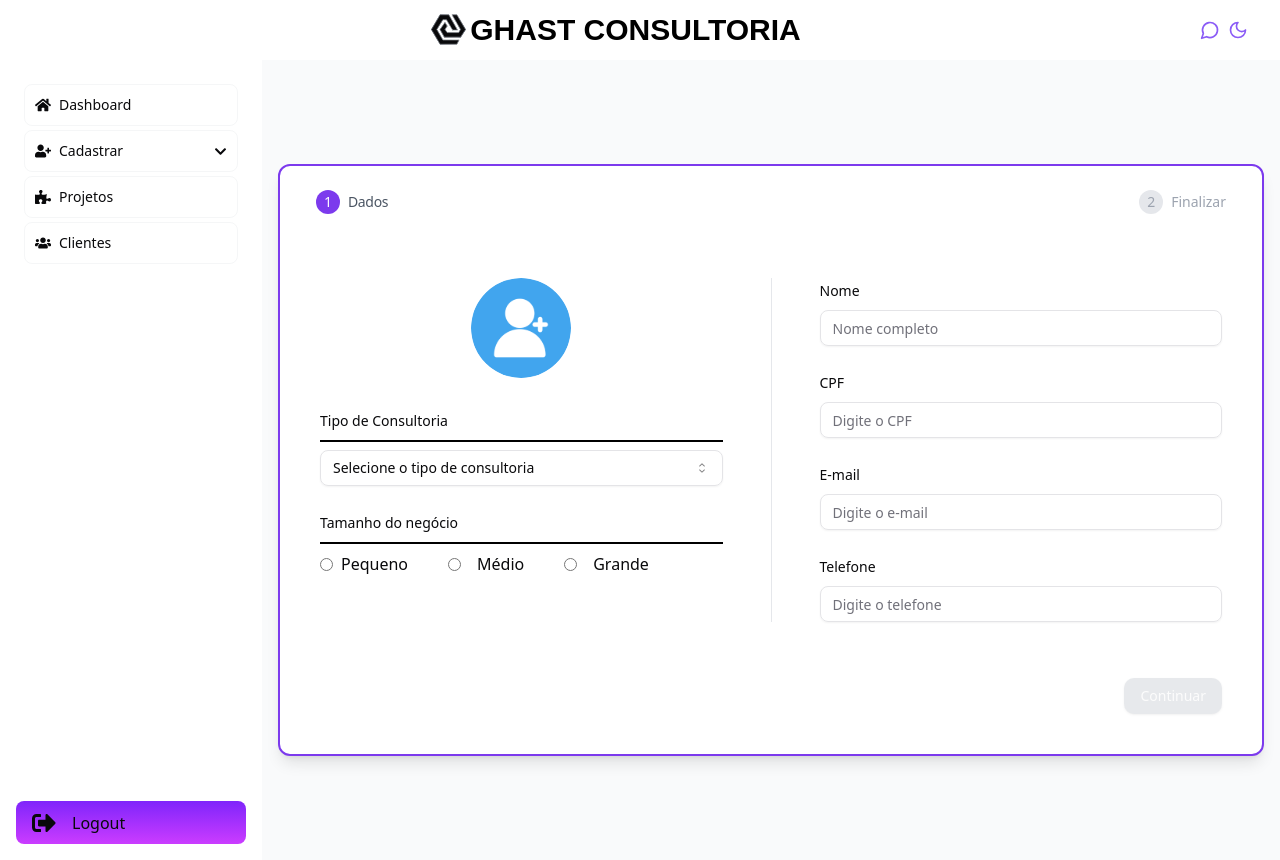
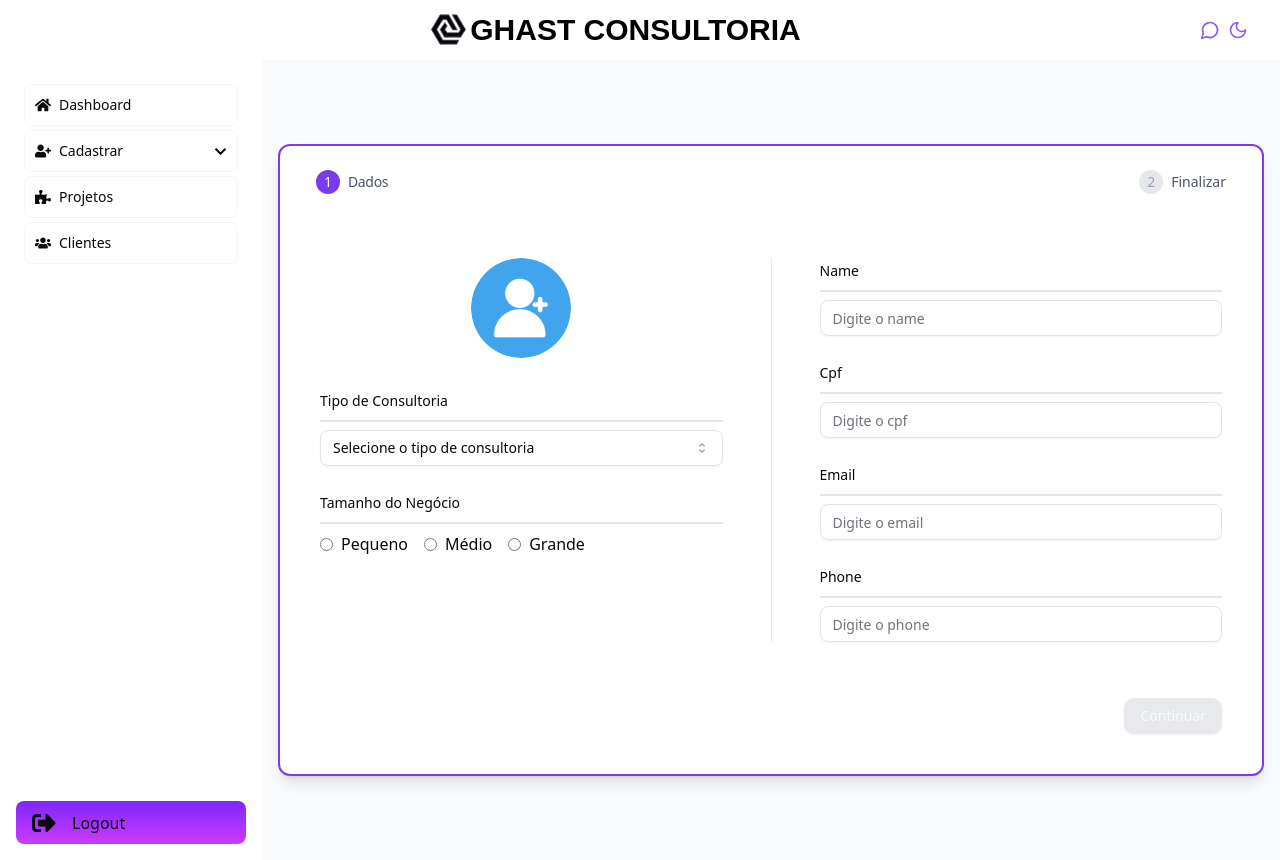
Before and after one commit to Adryanrr/ConsultancyManagement, a Next.js app in the folder ghast/: page /dashboard/cadastrar/consultor in a window 1280 px wide. Built offline with nearby package versions, Linux system fonts and the light colour scheme; a web font is replaced by a local one.

Commit message:
consultores cadastrados no back

```diff
--- a/ghast/src/app/dashboard/cadastrar/consultor/page.tsx
+++ b/ghast/src/app/dashboard/cadastrar/consultor/page.tsx
@@ -21,9 +21,19 @@
   SelectValue,
 } from "@/components/ui/select";
 
+// Tipos para os campos de formulário
+interface Consultor {
+  name: string;
+  cpf: string;
+  email: string;
+  phone: string;
+  type: string;
+  size: string;
+}
+
 export default function CadastrarConsultor() {
   const [step, setStep] = useState(1);
-  const [formData, setFormData] = useState({
+  const [formData, setFormData] = useState<Consultor>({
     name: "",
     cpf: "",
     email: "",
@@ -32,6 +42,12 @@
     size: "",
   });
   const [selectedImage, setSelectedImage] = useState<string | null>(null);
+  const [notification, setNotification] = useState<{
+    message: string;
+    type: "success" | "error";
+  } | null>(null);
+
+  const API_BASE_URL = "http://localhost:8080/consultores";
 
   const handleImageChange = (event: ChangeEvent<HTMLInputElement>) => {
     const file = event.target.files?.[0];
@@ -42,11 +58,16 @@
 
   const handleInputChange = (e: React.ChangeEvent<HTMLInputElement>) => {
     const { id, value } = e.target;
-    setFormData((prev) => ({ ...prev, [id]: value }));
+    if (id in formData) {
+      setFormData((prev) => ({
+        ...prev,
+        [id]: value,
+      }));
+    }
   };
 
-  const handleSelectChange = (value: string) => {
-    setFormData((prev) => ({ ...prev, type: value }));
+  const handleSelectChange = (value: string, field: keyof Consultor) => {
+    setFormData((prev) => ({ ...prev, [field]: value }));
   };
 
   const isStepOneComplete = () => {
@@ -63,21 +84,61 @@
     setStep(1);
   };
 
-  const handleSubmit = (e: React.FormEvent) => {
+  const handleSubmit = async (e: React.FormEvent) => {
     e.preventDefault();
-    if (isStepOneComplete()) {
-      console.log("Form submitted:", formData);
+    try {
+      const response = await fetch(API_BASE_URL, {
+        method: "POST",
+        headers: {
+          "Content-Type": "application/json",
+        },
+        body: JSON.stringify({
+          nome: formData.name,
+          cpf: formData.cpf,
+          email: formData.email,
+          telefone: formData.phone,
+          especializacao: formData.type,
+          tamanhoNegocio: formData.size.toUpperCase(),
+        }),
+      });
+
+      if (!response.ok) {
+        const errorData = await response.json();
+        throw new Error(errorData.message || "Erro ao cadastrar consultor");
+      }
+
+      showNotification("Consultor cadastrado com sucesso!", "success");
+      setFormData({
+        name: "",
+        cpf: "",
+        email: "",
+        phone: "",
+        type: "",
+        size: "",
+      });
+      setStep(1);
+    } catch (err: any) {
+      showNotification(err.message || "Erro inesperado", "error");
     }
   };
 
-  if (step === 2) {
+  const showNotification = (message: string, type: "success" | "error") => {
+    setNotification({ message, type });
+    setTimeout(() => setNotification(null), 5000);
+  };
+
   return (
     <div className="min-h-screen w-full p-4 flex items-center justify-center bg-gray-50 dark:bg-darkMain">
       <Card className="w-full max-w-7xl bg-white dark:bg-darkSecond shadow-lg border-[#7C3AED] border-2">
         <CardHeader className="space-y-1 p-6">
           <div className="flex items-center justify-between mx-3">
             <div className="flex items-center gap-2">
-                <div className="w-6 h-6 rounded-full bg-[#7C3AED] text-white flex items-center justify-center text-sm font-medium">
+              <div
+                className={`w-6 h-6 rounded-full ${step === 1
+                    ? "bg-[#7C3AED] text-white"
+                    : "bg-gray-200 text-gray-400"
+                  } flex items-center justify-center text-sm font-medium`}
+              >
                 1
               </div>
               <CardTitle className="text-sm font-medium text-gray-600">
@@ -85,7 +146,12 @@
               </CardTitle>
             </div>
             <div className="flex items-center gap-2">
-                <div className="w-6 h-6 rounded-full bg-[#7C3AED] text-white flex items-center justify-center text-sm font-medium">
+              <div
+                className={`w-6 h-6 rounded-full ${step === 2
+                    ? "bg-[#7C3AED] text-white"
+                    : "bg-gray-200 text-gray-400"
+                  } flex items-center justify-center text-sm`}
+              >
                 2
               </div>
               <span className="text-sm font-medium text-gray-600">
@@ -95,40 +161,158 @@
           </div>
         </CardHeader>
         <CardContent className="p-10">
+          {step === 1 ? (
+            <FirstStep
+              formData={formData}
+              selectedImage={selectedImage}
+              onInputChange={handleInputChange}
+              onSelectChange={handleSelectChange}
+              onImageChange={handleImageChange}
+            />
+          ) : (
+            <SecondStep formData={formData} />
+          )}
+        </CardContent>
+        <CardFooter className={`p-10 pt-4 ${step === 1 ? 'flex justify-end' : 'flex justify-between'}`}>
+          {step === 2 ? (
+            <>
+              <Button
+                variant="outline"
+                onClick={handleBack}
+                className="text-[#7C3AED] border-[#7C3AED] hover:bg-[#7C3AED] hover:text-white dark:bg-darkSecond dark:hover:bg-[#7C3AED]"
+              >
+                <ChevronLeft className="w-4 h-4 mr-2" />
+                Voltar
+              </Button>
+              <Button
+                onClick={handleSubmit}
+                className="bg-[#7C3AED] hover:bg-[#6D28D9] text-white"
+              >
+                Finalizar
+              </Button>
+            </>
+          ) : (
+            <Button
+              onClick={handleNext}
+              disabled={!isStepOneComplete()}
+              className="bg-[#7C3AED] hover:bg-[#6D28D9] disabled:bg-gray-300 dark:text-white"
+            >
+              Continuar
+            </Button>
+          )}
+        </CardFooter>
+      </Card>
+      {notification && (
+        <div
+          className={`fixed bottom-4 right-4 p-4 rounded shadow-lg ${notification.type === "success" ? "bg-green-500" : "bg-red-500"
+            } text-white transition-opacity duration-300`}
+        >
+          {notification.message}
+        </div>
+      )}
+    </div>
+  );
+}
+
+const FirstStep = ({
+  formData,
+  selectedImage,
+  onInputChange,
+  onSelectChange,
+  onImageChange,
+}: {
+  formData: Consultor;
+  selectedImage: string | null;
+  onInputChange: (e: React.ChangeEvent<HTMLInputElement>) => void;
+  onSelectChange: (value: string, field: keyof Consultor) => void;
+  onImageChange: (event: ChangeEvent<HTMLInputElement>) => void;
+}) => (
+  <div className="grid md:grid-cols-[1fr,1px,1fr] gap-12">
+    <div className="space-y-6">
+      <div className="profile-image-uploader">
+        {!selectedImage && (
+          <label htmlFor="fileInput" className="custom-file-upload cursor-pointer">
+            <Image
+              src="/assets/ImgPerfil.svg"
+              alt="Profile Image"
+              className="w-32 h-32 rounded-full object-cover"
+              width={128}
+              height={128}
+            />
+          </label>
+        )}
+        <input
+          id="fileInput"
+          type="file"
+          accept="image/*"
+          onChange={onImageChange}
+          className="hidden"
+        />
+        {selectedImage && (
+          <div className="flex justify-center">
+            <img
+              src={selectedImage}
+              alt="Imagem de Perfil"
+              className="w-32 h-32 rounded-full object-cover"
+            />
+          </div>
+        )}
+      </div>
+      <FieldGroup label="Tipo de Consultoria">
+        <Select
+          value={formData.type}
+          onValueChange={(value) => onSelectChange(value, "type")}
+        >
+          <SelectTrigger>
+            <SelectValue placeholder="Selecione o tipo de consultoria" />
+          </SelectTrigger>
+          <SelectContent>
+            <SelectItem value="TECNOLOGIA">Tecnologia</SelectItem>
+            <SelectItem value="GESTAO">Gestão</SelectItem>
+            <SelectItem value="FINANCEIRO">Financeiro</SelectItem>
+          </SelectContent>
+        </Select>
+      </FieldGroup>
+      <FieldGroup label="Tamanho do Negócio">
+        <div className="flex gap-4">
+          {["Pequeno", "Médio", "Grande"].map((size) => (
+            <label key={size} className="flex items-center gap-2">
+              <input
+                type="radio"
+                name="size"
+                value={size.toUpperCase()}
+                onChange={(e) => onSelectChange(e.target.value, "size")}
+              />
+              {size}
+            </label>
+          ))}
+        </div>
+      </FieldGroup>
+    </div>
+    <div className="bg-gray-200 w-px h-full dark:bg-darkBorder" />
+    <div className="space-y-6">
+      {(["name", "cpf", "email", "phone"] as const).map((field) => (
+        <FieldGroup key={field} label={capitalize(field)}>
+          <Input
+            id={field}
+            placeholder={`Digite o ${field}`}
+            value={formData[field]}
+            onChange={onInputChange}
+          />
+        </FieldGroup>
+      ))}
+    </div>
+  </div>
+);
+
+const SecondStep = ({ formData }: { formData: Consultor }) => (
   <div className="flex flex-col md:flex-row justify-between items-center gap-12">
     <div className="w-full md:w-1/2 space-y-8">
-                <div className="space-y-2">
-                  <Label>Nome do Consultor</Label>
-                  <Input
-                    value={formData.name}
-                    className="border-gray-200 bg-gray-50"
-                    readOnly
-                  />
-                </div>
-                <div className="space-y-2">
-                  <Label>CPF</Label>
-                  <Input
-                    value={formData.cpf}
-                    className="border-gray-200 bg-gray-50"
-                    readOnly
-                  />
-                </div>
-                <div className="space-y-2">
-                  <Label>Telefone</Label>
-                  <Input
-                    value={formData.phone}
-                    className="border-gray-200 bg-gray-50"
-                    readOnly
-                  />
-                </div>
-                <div className="space-y-2">
-                  <Label>Tipo de Mentoria</Label>
-                  <Input
-                    value={formData.type}
-                    className="border-gray-200 bg-gray-50"
-                    readOnly
-                  />
-                </div>
+      {(["name", "cpf", "phone", "type"] as const).map((field) => (
+        <FieldGroup key={field} label={capitalize(field)}>
+          <Input value={formData[field]} readOnly className="bg-gray-50" />
+        </FieldGroup>
+      ))}
     </div>
     <div className="w-full md:w-1/2 flex justify-center">
       <Image
@@ -140,185 +324,21 @@
       />
     </div>
   </div>
-          </CardContent>
-          <CardFooter className="flex justify-between p-10 pt-4">
-            <Button variant="outline" onClick={handleBack} className="text-[#7C3AED] border-[#7C3AED] hover:bg-[#7C3AED] hover:text-white dark:bg-darkSecond dark:hover:bg-[#7C3AED]">
-              <ChevronLeft className="w-4 h-4 mr-2" />
-              Voltar
-            </Button>
-            <Button onClick={handleSubmit} className="bg-[#7C3AED] hover:bg-[#6D28D9] dark:text-white">
-              Finalizar
-            </Button>
-          </CardFooter>
-        </Card>
+);
+
+const FieldGroup = ({
+  label,
+  children,
+}: {
+  label: string;
+  children: React.ReactNode;
+}) => (
+  <div className="space-y-2">
+    <Label>{label}</Label>
+    <div className="border w-full h-[2px] border-gray-200 dark:border-darkBorder" />
+    {children}
   </div>
 );
-  }
 
-  return (
-    <div className="min-h-screen w-full p-4 flex items-center justify-center bg-gray-50 dark:bg-darkMain">
-      <Card className="w-full max-w-7xl bg-white dark:bg-darkSecond shadow-lg border-[#7C3AED] border-2">
-        <CardHeader className="space-y-1 p-6">
-          <div className="flex items-center justify-between mx-3">
-            <div className="flex items-center gap-2">
-              <div className="w-6 h-6 rounded-full bg-[#7C3AED] text-white flex items-center justify-center text-sm font-medium">
-                1
-              </div>
-              <CardTitle className="text-sm font-medium text-gray-600">
-                Dados
-              </CardTitle>
-            </div>
-            <div className="flex items-center gap-2">
-              <div className="w-6 h-6 rounded-full bg-gray-200 text-gray-400 flex items-center justify-center text-sm">
-                2
-              </div>
-              <span className="text-sm text-gray-400">Finalizar</span>
-            </div>
-          </div>
-        </CardHeader>
-        <CardContent className="p-10">
-          <div className="grid md:grid-cols-[1fr,1px,1fr] gap-12 grid-cols-[1fr]">
-            <div className="space-y-6">
-              <div className="profile-image-uploader">
-                {!selectedImage && (
-                  <label
-                    htmlFor="fileInput"
-                    className="custom-file-upload cursor-pointer"
-                  >
-                    <img
-                      src="/assets/ImgPerfil.svg"
-                      alt="Profile Image"
-                      className="w-32 h-32 rounded-full object-cover"
-                    />
-                  </label>
-                )}
-                <input
-                  id="fileInput"
-                  type="file"
-                  accept="image/*"
-                  onChange={handleImageChange}
-                  style={{ display: "none" }}
-                />
-                {selectedImage && (
-                  <div className="flex justify-center">
-                    <img
-                      src={selectedImage}
-                      alt="Imagem de Perfil"
-                      className="w-32 h-32 rounded-full object-cover"
-                    />
-                  </div>
-                )}
-              </div>
-              <div className="space-y-2">
-                <Label htmlFor="type">Tipo de Consultoria</Label>
-                <div className="border w-full h-[2px] border-black dark:border-white"></div>
-
-                <Select
-                  value={formData.type}
-                  onValueChange={handleSelectChange}
-                >
-                  <SelectTrigger id="type">
-                    <SelectValue placeholder="Selecione o tipo de consultoria" />
-                  </SelectTrigger>
-                  <SelectContent>
-                    <SelectItem value="TI">TI</SelectItem>
-                    <SelectItem value="Gestão">
-                      Gestão
-                    </SelectItem>
-                    <SelectItem value="Financeira">Financeira</SelectItem>
-                  </SelectContent>
-                </Select>
-              </div>
-              <div className="space-y-2">
-                <Label htmlFor="size">Tamanho do negócio</Label>
-                <div className="border w-full h-[2px] border-black dark:border-white"></div>
-
-                <div className="flex gap-10">
-                  <div className="flex items-center gap-2 ">
-                    <input
-                      type="radio"
-                      id="size"
-                      name="size"
-                      value="Pequeno"
-                      onChange={handleInputChange}
-                    />
-                    <label htmlFor="Pequeno">Pequeno</label>
-                  </div>
-                  <div className="flex items-center gap-4">
-                    <input
-                      type="radio"
-                      id="size"
-                      name="size"
-                      value="Médio"
-                      onChange={handleInputChange}
-                    />
-                    <label htmlFor="Médio">Médio</label>
-                  </div>
-                  <div className="flex items-center gap-4">
-                    <input
-                      type="radio"
-                      id="size"
-                      name="size"
-                      value="Grande"
-                      onChange={handleInputChange}
-                    />
-                    <label htmlFor="Grande">Grande</label>
-                  </div>
-                </div>
-              </div>
-            </div>
-            <div className="bg-gray-200 w-px h-full" />
-            <div className="space-y-6">
-              <div className="space-y-2">
-                <Label htmlFor="name">Nome</Label>
-                <Input
-                  id="name"
-                  placeholder="Nome completo"
-                  value={formData.name}
-                  onChange={handleInputChange}
-                />
-              </div>
-              <div className="space-y-2">
-                <Label htmlFor="cpf">CPF</Label>
-                <Input
-                  id="cpf"
-                  placeholder="Digite o CPF"
-                  value={formData.cpf}
-                  onChange={handleInputChange}
-                />
-              </div>
-              <div className="space-y-2">
-                <Label htmlFor="email">E-mail</Label>
-                <Input
-                  id="email"
-                  type="email"
-                  placeholder="Digite o e-mail"
-                  value={formData.email}
-                  onChange={handleInputChange}
-                />
-              </div>
-              <div className="space-y-2">
-                <Label htmlFor="phone">Telefone</Label>
-                <Input
-                  id="phone"
-                  placeholder="Digite o telefone"
-                  value={formData.phone}
-                  onChange={handleInputChange}
-                />
-              </div>
-            </div>
-          </div>
-        </CardContent>
-        <CardFooter className="flex justify-end p-10 pt-4">
-          <Button
-            onClick={handleNext}
-            disabled={!isStepOneComplete()}
-            className="bg-[#7C3AED] hover:bg-[#6D28D9] disabled:bg-gray-300 dark:text-white"
-          >
-            Continuar
-          </Button>
-        </CardFooter>
-      </Card>
-    </div>
-  );
-}
+const capitalize = (text: string) =>
+  text.charAt(0).toUpperCase() + text.slice(1).toLowerCase();
```
Lines whose indentation alone changed are shown as unchanged.
